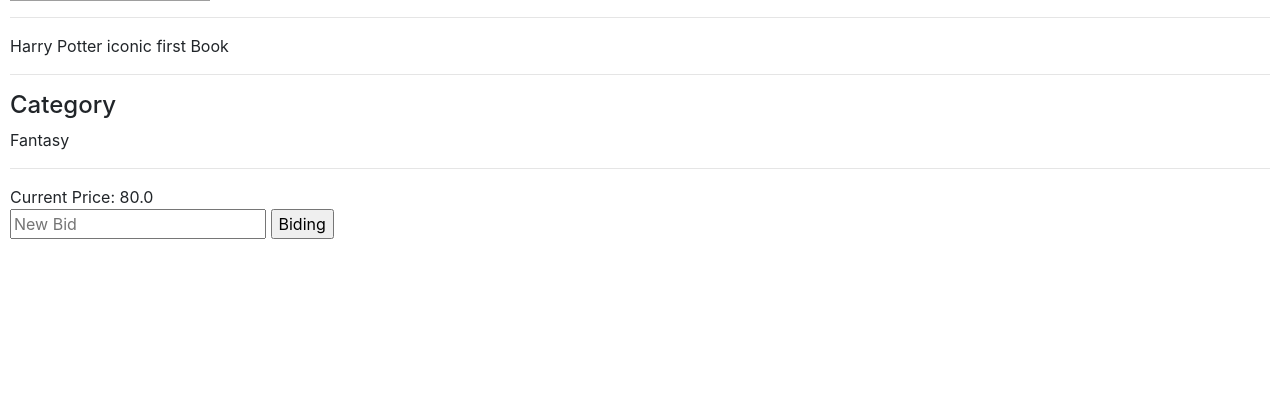
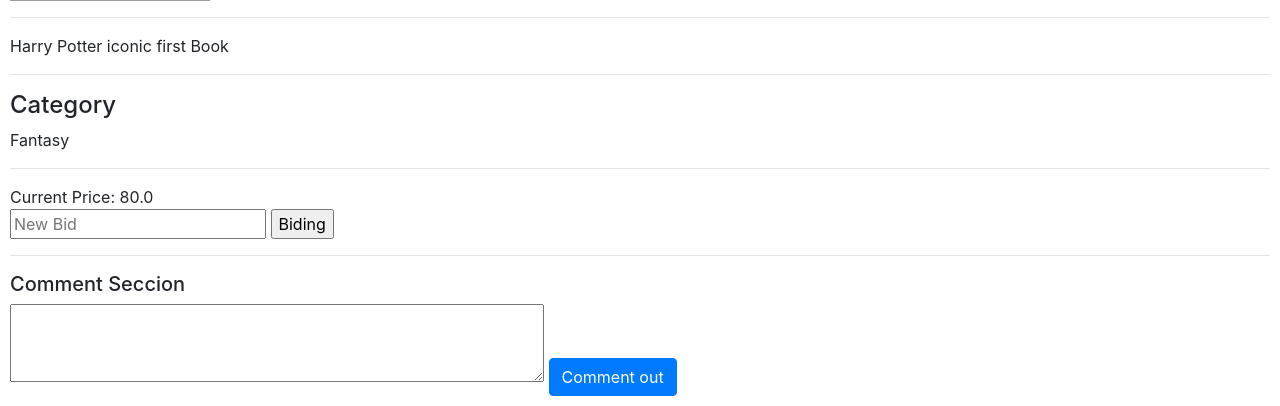
Before and after one commit to Boondock19/Project2-commercer-HavardCourse, a Django app: page /ListingPage/1 in a window 1280 px wide. Shown: the part 468-874 px from the top of the page. Before the commit the page ends 707 px from the top, so only its background shows below. Run offline with Django 3.2, Linux system fonts and the light colour scheme; data comes from the database, SQL or seed files in the repository; both versions use the stored data as it was after the commit; some libraries are stand-ins or nearby versions; grey boxes are pictures that could not be loaded.

Commit message:
DecimoPrimer commit funciona bidding, closing bid y comment , falta winner y watchList

```diff
--- a/project2/haciendolo/commerce/auctions/templates/auctions/ListingPage.html
+++ b/project2/haciendolo/commerce/auctions/templates/auctions/ListingPage.html
@@ -57,4 +57,28 @@
         {% endif %}
 
     {% endif %}
+
+    <div>
+        <hr>
+
+        <H5>Comment Seccion</H5>
+        <div>
+            <form action="{% url 'ListingPage' Listing.pk %}" method="post" id="comment_form">
+                {% csrf_token %}
+                <textarea name="comment" form="comment_form" rows="3" cols="50" ></textarea>
+                <input type="submit" class="btn btn-primary" value="Comment out">
+            </form>
+        </div>
+        <div>
+            {% for Comment in Comments %}
+            <div>
+                <p>
+                    <h6 class=" ">{{Comment.User}}</h6>
+
+                    {{Comment.Contend|safe}}
+                </p>
+            </div>
+            {% endfor %}
+        </div>
+    </div>
 {% endblock %}
--- a/project2/haciendolo/commerce/auctions/views.py
+++ b/project2/haciendolo/commerce/auctions/views.py
@@ -137,7 +137,7 @@
     ListingTarget=Listings.filter(id=pk)
     ListingWanted=ListingTarget[0]
     owned=Owner(user,ListingWanted)
-    Bid_saved=41
+    Comments=Comment.objects.filter(Listing=ListingWanted.id)
 
     if request.method == "POST" :
         if "Close" in request.POST:
@@ -160,8 +160,16 @@
                 else:
                     messages.add_message(request, messages.ERROR, "Your bid should be higher than the actual price" , extra_tags="bid_message")
                     return HttpResponseRedirect(reverse("ListingPage",kwargs={'pk': ListingWanted.id }))
+        if "comment" in request.POST:
+            if request.POST["comment"]=="":
+                messages.add_message(request,messages.ERROR,"You need to enter some text",extra_tags="comment_error")
+                return HttpResponseRedirect(reverse("ListingPage",kwargs={'pk': ListingWanted.id }))
+            else:
+             CommentContend=request.POST["comment"]
+             NewComment(ListingWanted,user,CommentContend)
+             return HttpResponseRedirect(reverse("ListingPage",kwargs={'pk': ListingWanted.id }))
     else:
-        context=({"Listing":ListingWanted,"owned":owned })
+        context=({"Listing":ListingWanted,"owned":owned,"Comments": Comments })
         return render(request,"auctions/ListingPage.html",context)
 
 
@@ -190,3 +198,12 @@
         return True
     else:
         return False
+
+def NewComment(Listing_obj,user,comment):
+     ListingTarget=Listing.objects.get(pk=Listing_obj.id)
+     newcomment=Comment()
+     newcomment.Listing=ListingTarget
+     newcomment.User=user
+     newcomment.Contend=comment
+     newcomment.save()
+     return newcomment
```
Also changed, not shown: project2/haciendolo/commerce/db.sqlite3.
